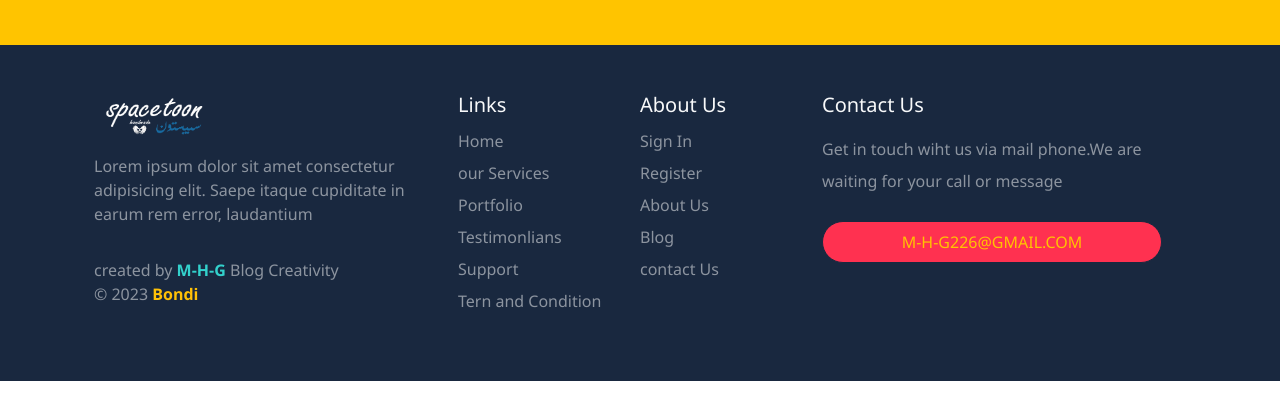
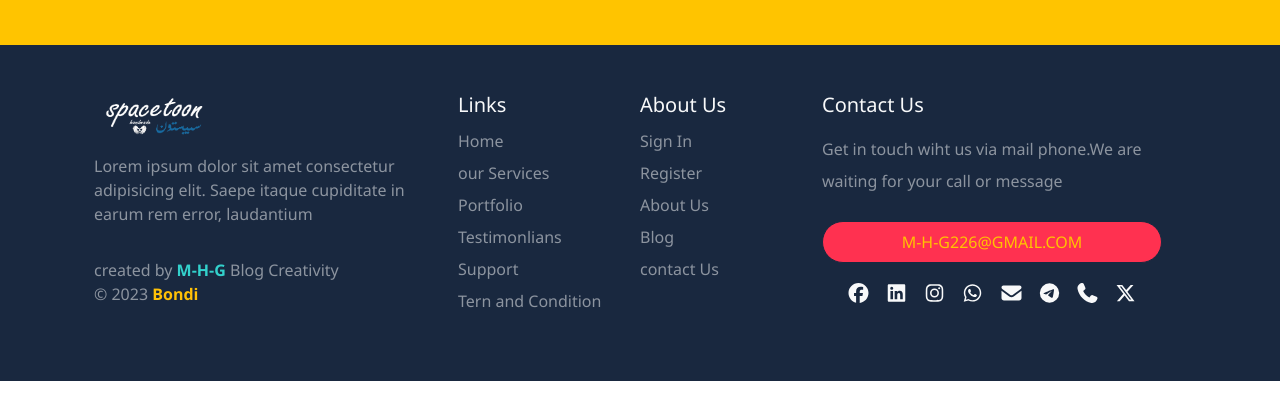
Before and after one commit to mohamedhamadagomaa/bootstrap, a plain HTML site: page index.html in a window 1280 px wide. Shown: the part 5515-5934 px from the top of the page. Drawn offline with Linux system fonts and the light colour scheme.

Commit message:
finish footer and add social icon

```diff
--- a/css/bondi.css
+++ b/css/bondi.css
@@ -213,5 +213,8 @@ background-color: var(--green-color);
 .footer li:hover{
     color: var(--green-color);
 }
+.footer .social-icon a{
+    text-decoration: none;
+}
 
 /* start footer  */
--- a/index.html
+++ b/index.html
@@ -431,8 +431,7 @@
     <!-- end Blog -->
 
     <!-- start sub sec -->
-    <div
-      class="subscribe align-items-center pt-5 pb-5 text-center text-md-start"
+    <div class="subscribe align-items-center pt-5 pb-5 text-center text-md-start"
     >
       <div class="container">
         <form class="row">
@@ -520,6 +519,32 @@
                 href="#"
                 >m-h-g226@gmail.com</a
               >
+              <div class="social-icon text-center pt-3 pb-2 fs-5">
+                <a href="#" class="text-light">
+                  <i class="fa-brands fa-facebook p-1"></i>
+                </a>
+                <a href="#" class="text-light">
+                  <i class="fa-brands fa-linkedin p-1"></i>
+                </a>
+                <a href="#" class="text-light">
+                  <i class="fa-brands fa-instagram p-1"></i>
+                </a>
+                <a href="#" class="text-light">
+                  <i class="fa-brands fa-whatsapp p-1"></i>
+                </a>
+                <a href="#" class="text-light">
+                  <i class="fa-solid fa-envelope p-1"></i>
+                </a>
+                <a href="#" class="text-light">
+                  <i class="fa-brands fa-telegram p-1"></i>
+                </a>
+                <a href="#" class="text-light">
+                  <i class="fa-solid fa-phone p-1"></i>
+                </a>
+                <a href="#" class="text-light">
+                  <i class="fa-brands fa-x-twitter p-1"></i>
+                </a>
+              </div>
             </div>
           </div>
         </div>
```
